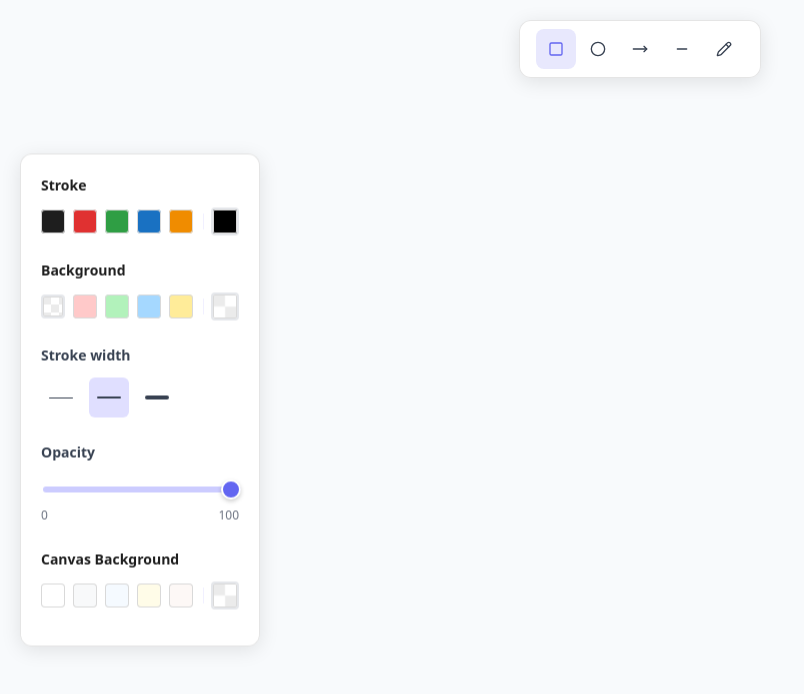
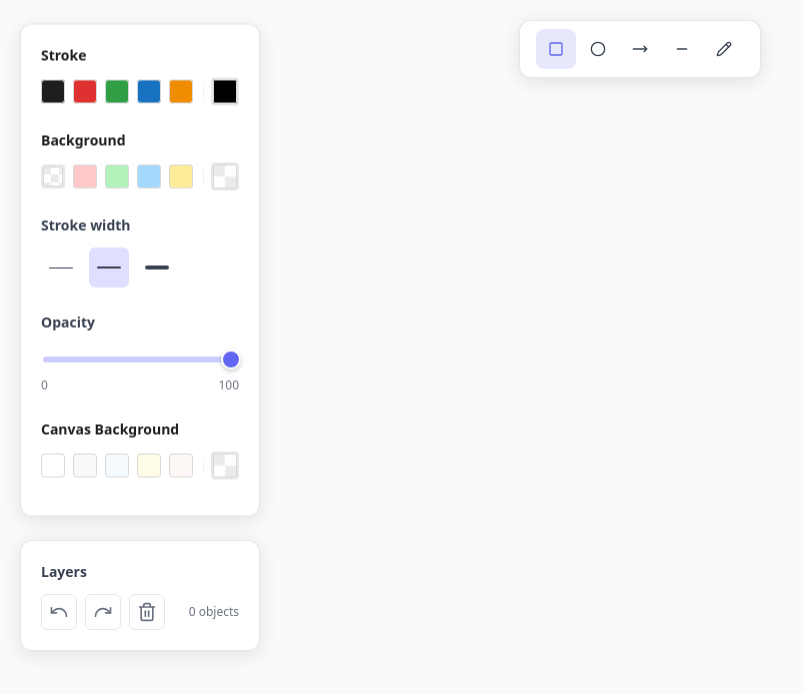
Before and after one commit to duytuann/Paint-lite, a React (Vite) app: page / in a window 1280 px wide. Shown: the top 694 px of the page, without its empty margins (0-804 px from the left). Built offline with nearby package versions, Linux system fonts and the light colour scheme.

Commit message:
feat(canvas): add Layer component and clear canvas feature

```diff
--- a/src/App.tsx
+++ b/src/App.tsx
@@ -1,5 +1,6 @@
 import Toolbar from "@/components/toolbar/Toolbar";
 import Sidebar from "@/components/sidebar/Sidebar";
+import Layers from "@/components/layers/Layers";
 import Canvas from "@/components/canvas/Canvas";
 import {useTools} from "@/hooks/useTools";
 import "@/App.css";
@@ -17,6 +18,9 @@ function App() {
 
       {/* Left Sidebar */}
       <Sidebar />
+
+      {/* Layers Panel */}
+      <Layers />
     </div>
   );
 }
--- /dev/null
+++ b/src/components/layers/Layers.css
@@ -0,0 +1,65 @@
+.layers {
+  position: fixed;
+  left: 20px;
+  top: 540px;
+  width: 240px;
+  background: rgba(255, 255, 255, 0.95);
+  border: 1px solid rgba(0, 0, 0, 0.1);
+  border-radius: 12px;
+  box-shadow: 0 4px 20px rgba(0, 0, 0, 0.1);
+  z-index: 999;
+}
+
+.layers-content {
+  padding: 20px;
+}
+
+.layers-section {
+  margin-bottom: 0;
+}
+
+.layers-title {
+  font-size: 14px;
+  font-weight: 600;
+  color: #374151;
+  margin: 0 0 12px 0;
+}
+
+/* Layer Controls */
+.layer-controls {
+  display: flex;
+  align-items: center;
+  gap: 8px;
+  flex-wrap: wrap;
+}
+
+.layer-button {
+  width: 36px;
+  height: 36px;
+  border: 1px solid #e5e7eb;
+  background: white;
+  border-radius: 6px;
+  cursor: pointer;
+  display: flex;
+  align-items: center;
+  justify-content: center;
+  transition: all 0.2s ease;
+  color: #6b7280;
+  padding: 0;
+}
+
+.layer-button:hover {
+  background: #f3f4f6;
+  border-color: #d1d5db;
+  color: #374151;
+}
+
+.layer-button:active {
+  transform: scale(0.95);
+}
+
+.object-count {
+  font-size: 12px;
+  color: #6b7280;
+  margin-left: auto;
+}
--- /dev/null
+++ b/src/components/layers/Layers.tsx
@@ -0,0 +1,38 @@
+import {observer} from "mobx-react-lite";
+import {useCanvasStore} from "@/store";
+import {Undo, Redo, Trash2} from "lucide-react";
+import "./Layers.css";
+
+const Layers = observer(() => {
+  const canvasStore = useCanvasStore();
+
+  return (
+    <div className="layers">
+      <div className="layers-content">
+        <div className="layers-section">
+          <h3 className="layers-title">Layers</h3>
+          <div className="layer-controls">
+            <button className="layer-button" title="Undo">
+              <Undo size={20} />
+            </button>
+            <button className="layer-button" title="Redo">
+              <Redo size={20} />
+            </button>
+            <button
+              className="layer-button"
+              onClick={canvasStore.clearCanvas}
+              title="Clear canvas"
+            >
+              <Trash2 size={20} />
+            </button>
+            <span className="object-count">
+              {canvasStore.objectCount} objects
+            </span>
+          </div>
+        </div>
+      </div>
+    </div>
+  );
+});
+
+export default Layers;
--- a/src/components/sidebar/Sidebar.css
+++ b/src/components/sidebar/Sidebar.css
@@ -1,7 +1,7 @@
 .sidebar {
   position: fixed;
   left: 20px;
-  top: 50%;
+  top: 270px;
   transform: translateY(-50%);
   width: 240px;
   background: rgba(255, 255, 255, 0.95);
--- a/src/store/CanvasStore.ts
+++ b/src/store/CanvasStore.ts
@@ -72,6 +72,11 @@ export class CanvasStore {
     this.currentObject = object;
   };
 
+  // Computed values
+  get objectCount() {
+    return this.objects.length;
+  }
+
   // Storage methods
   saveToStorage = () => {
     try {
```
